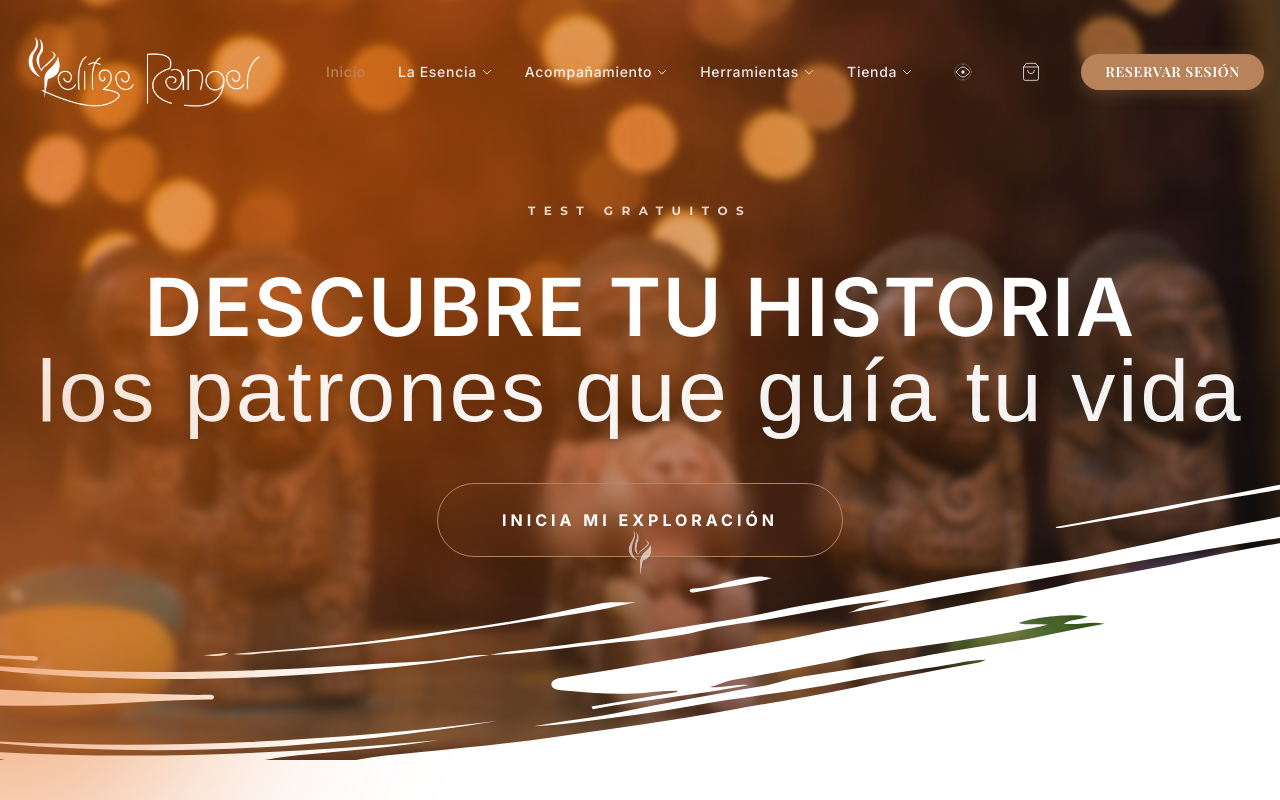
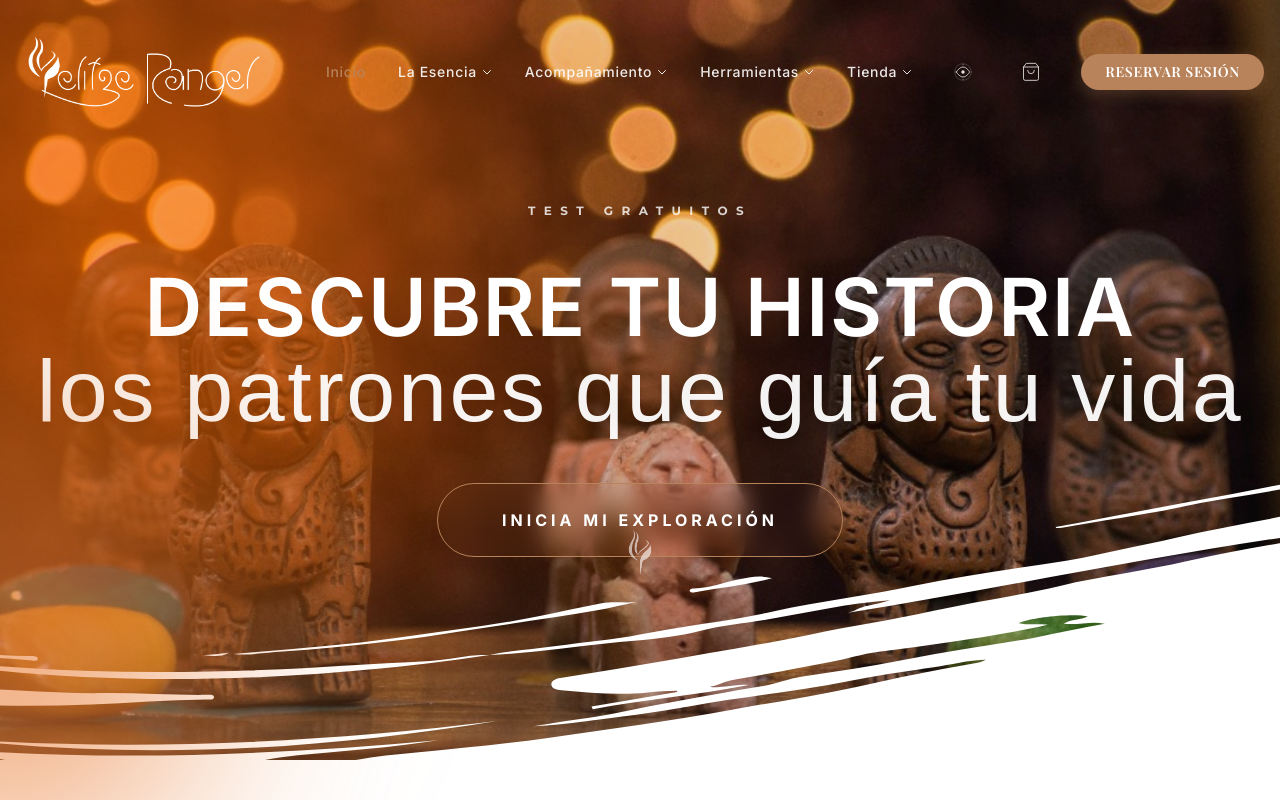
Before and after one commit to yelitzerangeloficialweb-max/yelitze-rangel-web, a Next.js app: page / in a window 1280 px wide. Shown: the top 800 px of the page. Built offline with nearby package versions, Linux system fonts and the light colour scheme; a web font is replaced by a local one.

Commit message:
style: remove image blur and concentrate atmospheric flare on left side

```diff
--- a/components/home/NewHero.tsx
+++ b/components/home/NewHero.tsx
@@ -13,14 +13,14 @@ export default function NewHero() {
                     src="/assets/images/hero/hero-fusion-group.jpg"
                     alt="Ancestral Background"
                     fill
-                    className="object-cover scale-110 opacity-100 blur-[2px] md:blur-[4px]"
+                    className="object-cover scale-110 opacity-100"
                     priority
                 />
                 {/* Global Overlays - Softer for more visibility */}
-                <div className="absolute inset-0 bg-black/25" />
+                <div className="absolute inset-0 bg-black/10" />
 
-                {/* Specific Orange Light Effect - Top Left - Warmer */}
-                <div className="absolute -top-[15%] -left-[10%] w-[70%] h-[70%] bg-[#FF6B00]/95 blur-[240px] rounded-full pointer-events-none" />
+                {/* Specific Orange Light Effect - Concentrated Top Left */}
+                <div className="absolute -top-[10%] -left-[20%] w-[60%] h-[80%] bg-[#FF6B00]/95 blur-[200px] rounded-full pointer-events-none" />
 
                 {/* Bottom Seam Overlay */}
                 <div className="absolute inset-x-0 bottom-0 h-1/2 bg-gradient-to-t from-black/50 via-transparent to-transparent opacity-60" />
```
